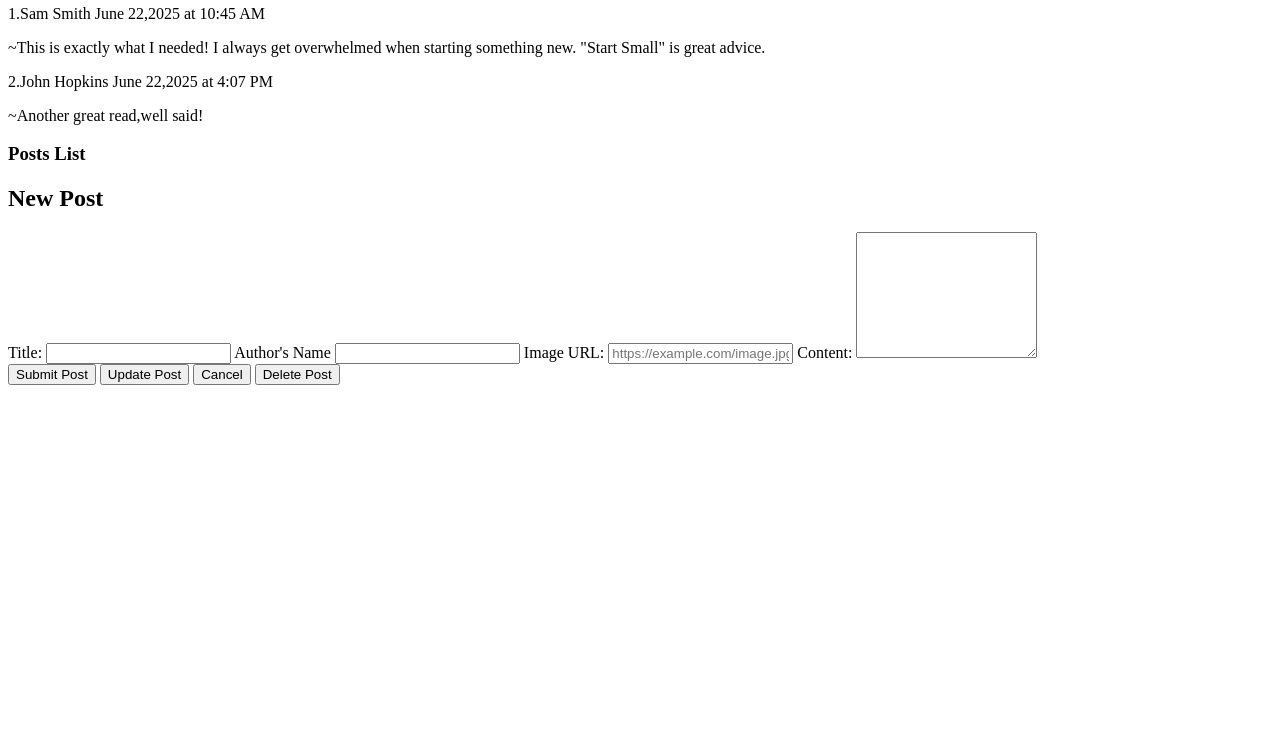
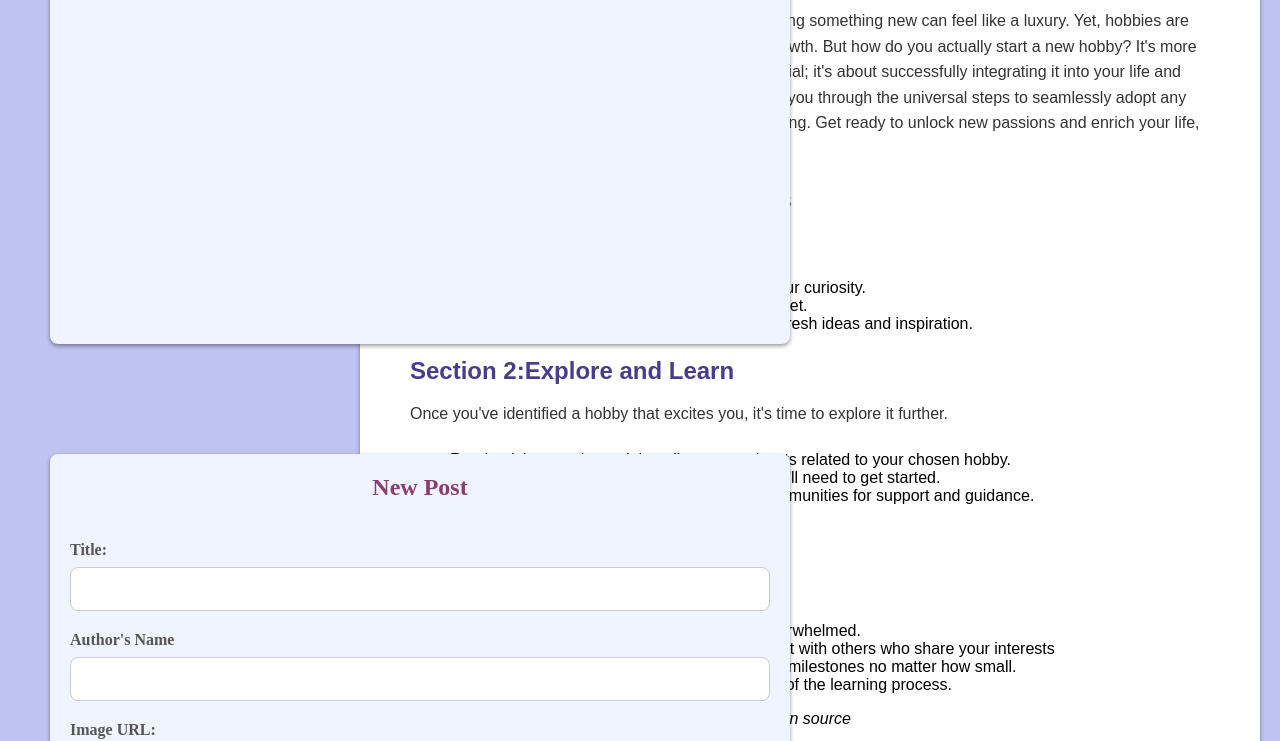
Before and after one commit to Asumpta2640/blog-post-manager, a plain HTML site: page index.html in a window 1280 px wide. Shown: the part 246-987 px from the top of the page. Before the commit the page ends 800 px from the top, so only its background shows below. Drawn offline with Linux system fonts and the light colour scheme; no server answers.

Commit message:
index.html

```diff
--- a/css/style.css
+++ b/css/style.css
@@ -1,7 +1,7 @@
 body{
     background-color: #adb2efc6;
-    margin: 0;
-    padding: 20px;
+    margin: 0; /* Removes default margin */
+    padding: 20px; /* Adds space around the content */
 }
 .blog-container{
     font-family: Arial, sans-serif;
@@ -11,7 +11,8 @@ body{
     background-color: #fff;
     border-radius: 8px;
     box-shadow: 0 2px 4px rgba(0, 0, 0, 0.401);
-}.blog-container h1{
+}
+    .blog-container h1{
     font-size:30px;
     color:darkgreen;
     text-align: center;
@@ -48,74 +49,74 @@ body{
     display: inline-block;
 }
 .social-share:hover{
-    background-color: #e0e8ff;
-    color: #000;
-    border-color: #000;
+    background-color: #e0e8ff; /* Changes background on hover */
+    color: #000; /* Changes text color on hover */
+    border-color: #000; /* Changes border color on hover */
 }
 .comments-section{
-    border-radius: 8px;
-    box-shadow: 0 1px 3px rgba(0, 0, 0, 0.318);
-    padding: 20px;
-    background-color: #f9f9f977;
-    margin-top: 2rem;
+    border-radius: 8px; /* Rounded corners for the comments section */
+    box-shadow: 0 1px 3px rgba(0, 0, 0, 0.318); /* Subtle shadow for depth */
+    padding: 20px; /* Adds space inside the comments section */
+    background-color: #f9f9f977; /* Light gray background for the comments section */
+    margin-top: 2rem; /* Adds space above the comments section */
 }
 .comments-section p{
-    font-size: 16px;
-    line-height: 1.6;
-    color: #333;
-    margin-bottom: 1rem;
+    font-size: 16px; /* Sets a comfortable reading size for comments */
+    line-height: 1.6; /* Increases line height for better readability */
+    color: #333; /* Dark gray text color for contrast */
+    margin-bottom: 1rem; /* Adds space below each comment */
 }
 .post-list-container{
-    position: absolute;
-    background-color: #f0f4ff;
-    border-radius: 8px;
-    box-shadow: 0 2px 4px rgba(0, 0, 0, 0.401);
+    position: absolute; /* Positions the post list container */
+    background-color: #f0f4ff; /* Light blue background for the post list */
+    border-radius: 8px; /* Slightly rounded corners */
+    box-shadow: 0 2px 4px rgba(0, 0, 0, 0.401); /* Subtle shadow for depth */
     display:flex;
-    flex-direction: column;
-    gap: 20px;
-    padding: 20px;
+    flex-direction: column; /* Stacks the posts vertically */
+    gap: 20px; /* Adds space between each post */
+    padding: 20px; /* Adds space around the posts */
     top:150px;;
-    left: 50px;
-    width:700px;
-    height: 400px;
+    left: 50px; /* To start from the top-left */
+    width:700px; /* Sets a fixed width for the post list */
+    height: 400px; /*Sets a fixed height for the post list*/
 }
 .post-list-container h3 {
     font-size: 24px;
-    color: darkslateblue;
-    margin-bottom: 10px;
+    color: darkslateblue; /* Dark blue color for post titles */
+    margin-bottom: 10px; /* Adds space below the post title */
     display: flex;
-    flex-direction: row;
-    align-items:flex-start;
-    justify-content:center;
+    flex-direction: row; /* Stacks the post title vertically */
+    align-items:flex-start; /* Aligns the post title */
+    justify-content:center; /*Centers the post title horizontally */
 }
 #post-list{
-    width:100%;
-    height: 100%;
-    overflow-y: auto;
-    padding: 10px;
-    margin-top: 10px;
-    position:relative;
-    top: 15px;
+    width:100%; /* Adjusts the width to fit the content */
+    height: 100%; /* Makes the post list take full height */
+    overflow-y: auto; /* Adds vertical scroll if content overflows */
+    padding: 10px; /* Adds space inside the post list */
+    margin-top: 10px; /* Adds space above the post list */
+    position:relative; /* Fixes the position of the post list */
+    top: 15px; /* Positions the post list from the top */
 }
 .new-post-container{
-    position: absolute;
-    background-color: #f0f4ff;
-    border-radius: 8px;
-    box-shadow: 0 2px 4px rgba(0, 0, 0, 0.401);
+    position: absolute; /* Positions the post list container */
+    background-color: #f0f4ff; /* Light blue background for the post list */
+    border-radius: 8px; /* Slightly rounded corners */
+    box-shadow: 0 2px 4px rgba(0, 0, 0, 0.401); /* Subtle shadow for depth */
     display:flex;
-    flex-direction: column;
-    gap: 20px;
-    padding: 20px;
+    flex-direction: column; /* Stacks the posts vertically */
+    gap: 20px; /* Adds space between each post */
+    padding: 20px; /* Adds space around the posts */
     top:700px;
-    left: 50px;
-    width:700px;
-    height: 650px;
+    left: 50px; /* To start from the top-left */
+    width:700px; /* Sets a fixed width for the post list */
+    height: 650px; /*Sets a fixed height for the post list*/
 }
 #new_post_form_heading{
-    font-size: 24px;
-    color: rgb(139, 61, 114);
-    margin-bottom: 20px;
-    text-align: center;
+    font-size: 24px; /* Sets a larger size for the new post form heading */
+    color: rgb(139, 61, 114); /* Dark blue color for the new post form heading */
+    margin-bottom: 20px; /* Adds space below the new post form heading */
+    text-align: center; /* Centers the new post form heading */
 }
 .new-post-container h2 {
     color: #333;
@@ -125,33 +126,33 @@ body{
 }
 
 .new-post-container form label {
-    display: block;
-    margin-bottom: 8px;
+    display: block; /* Makes labels appear on their own line */
+    margin-bottom: 8px; /* Space below label */
     font-weight: bold;
     color: #555;
 }
 
 .new-post-container form input[type="text"],
 .new-post-container form textarea {
-    width: 100%;
+    width: 100%; /* Makes input and textarea fill the container */
     padding: 12px;
-    margin-bottom: 20px;
+    margin-bottom: 20px; /* Space below input/textarea */
     border: 1px solid #ccc;
-    border-radius: 8px;
-    box-sizing: border-box;
+    border-radius: 8px; /* Rounded corners for input fields */
+    box-sizing: border-box; /* Include padding and border in the element's total width and height */
     font-size: 1rem;
 }
 
 .new-post-container form textarea {
-    resize: vertical;
-    min-height: 100px;
+    resize: vertical; /* Allow vertical resizing only */
+    min-height: 100px; /* Minimum height for textarea */
 }
 
 .button-group {
-    display: flex;
-    gap: 10px;
-    justify-content: center;
-    flex-wrap: wrap;
+    display: flex; /* Use flexbox to align buttons horizontally */
+    gap: 10px; /* Space between buttons */
+    justify-content: center; /* Align buttons to the right */
+    flex-wrap: wrap; /* Allow buttons to wrap to the next line on smaller screens */
     margin-top: 10px;
 }
 
@@ -163,11 +164,12 @@ body{
     font-size: 1rem;
     font-weight: bold;
     transition: background-color 0.3s ease, transform 0.2s ease;
-    box-shadow: 0 2px 4px rgba(0,0,0,0.1);
+    box-shadow: 0 2px 4px rgba(0,0,0,0.1); /* Subtle shadow for buttons */
 }
 
+/* Specific button styles */
 .new-post-container form button.submit-post {
-    background-color: #4CAF50;
+    background-color: #4CAF50; /* Green */
     color: white;
 }
 
@@ -177,7 +179,7 @@ body{
 }
 
 .new-post-container form button.update-post {
-    background-color: #008CBA;
+    background-color: #008CBA; /* Blue */
     color: white;
 }
 
@@ -187,7 +189,7 @@ body{
 }
 
 .new-post-container form button.cancel-post {
-    background-color: #f44336;
+    background-color: #f44336; /* Red */
     color: white;
 }
 
@@ -197,7 +199,7 @@ body{
 }
 
 .new-post-container form button.delete-post {
-    background-color: #6c757d;
+    background-color: #6c757d; /* Grey */
     color: white;
 }
 
@@ -206,6 +208,7 @@ body{
     transform: translateY(-2px);
 }
 
+/* Responsive adjustments */
 @media (max-width: 770px) {
     .top-content-area,
     .new-post-container {
@@ -222,6 +225,6 @@ body{
 @media (max-width: 480px) {
     .button-group button {
         width: 100%;
-        margin-bottom: 10px;
+        margin-bottom: 10px; /
     }
 }
--- a/index.html
+++ b/index.html
@@ -4,7 +4,7 @@
     <meta charset="UTF-8">
     <meta name="viewport" content="width=device-width, initial-scale=1.0">
     <title>Simple Blog Post</title>
-    <link rel="stylesheet" href="./css/styles.css">
+    <link rel="stylesheet" href="./css/style.css">
     <script src="./db.json"></script>
     </head>
 <body>
@@ -19,7 +19,51 @@
                 <span>Posted on <time datetime="2025-06-22">June 22, 2025</time></span><br>
                 <span>Category: <a href="#">Personal Growth</a></span>
         </div>
-            <footer class="blog-footer">
+
+            <img src="" alt="" class="featured-image">
+        </header>
+        <!--Blog Content-->
+        <div class="blog-content">
+            <p class = "excerpt"></p>
+            <p>In our busy lives, finding time for ourselves and learning something new can feel like a luxury. Yet, hobbies are vital for well-being, stress reduction, and personal growth. But how do you actually start a new hobby? It's more than just buying supplies or watching a YouTube tutorial; it's about successfully integrating it into your life and developing a consistent practice. This guide will walk you through the universal steps to seamlessly adopt any new hobby, from knitting to coding, gardening to gaming. Get ready to unlock new passions and enrich your life, one small step at a time!
+
+            </p>
+            <div class = "full content"></div>
+
+            <h2>Section 1:Discover Your Interests</h2>
+            <p>The journey begins with self-discovery.</p>
+                <ul>
+                    <li>Reflect on activities that have always piqued your curiosity.</li>
+                    <li>Consider your daily routine,availability and budget.</li>
+                    <li>Talk to friends or family about their hobbies for fresh ideas and inspiration.</li>
+                </ul>
+
+            <h2>Section 2:Explore and Learn</h2>
+            <p>Once you've identified a hobby that excites you, it's time to explore it further.</p>
+                <ul>
+                    <li>Read articles,watch tutorials or listen to podcasts related to your chosen hobby.</li>
+                    <li>Research what tools,materials pr resources you'll need to get started.</li>
+                    <li>Seek out beginner-friendly guides or online communities for support and guidance.</li>
+                </ul>
+
+            <h2>Section 3:Take Action</h2>
+            <p>The best way to start is to simply start</p>
+                <ul>
+                    <li>Set small achievable goals to avoid feeoing overwhelmed.</li>
+                    <li>Join a local club,class or online group to connect with others who share your interests</li>
+                    <li>Keep track of your progress and celebrate your milestones no matter how small.</li>
+                    <li>Don't be afraid to make mistakes; they are part of the learning process.</li>
+                </ul>
+            <blockquote>
+                "Every master was once a begginer."
+                <cite>—Unknown source</cite>
+            </blockquote>
+
+            <p>Adopting a new hobby is an investment in yourself. It's a journey that promises relaxation, skill development, and a richer, more fulfilling life. Pick your spark, take that first small step, and enjoy the wonderful world of lifelong learning and leisure!
+                </p>
+        </div>
+        <!--Blog footer-->
+        <footer class="blog-footer">
             <div class="social-share">
                 <p>Share this post:</p>
                 <a href="#">X</a>
@@ -72,7 +116,7 @@
     </div>
     </div>
 
-    <script src="./index.js"></script>
+    <script src="./src/index.js"></script>
 </body>
 
 </html>
```
